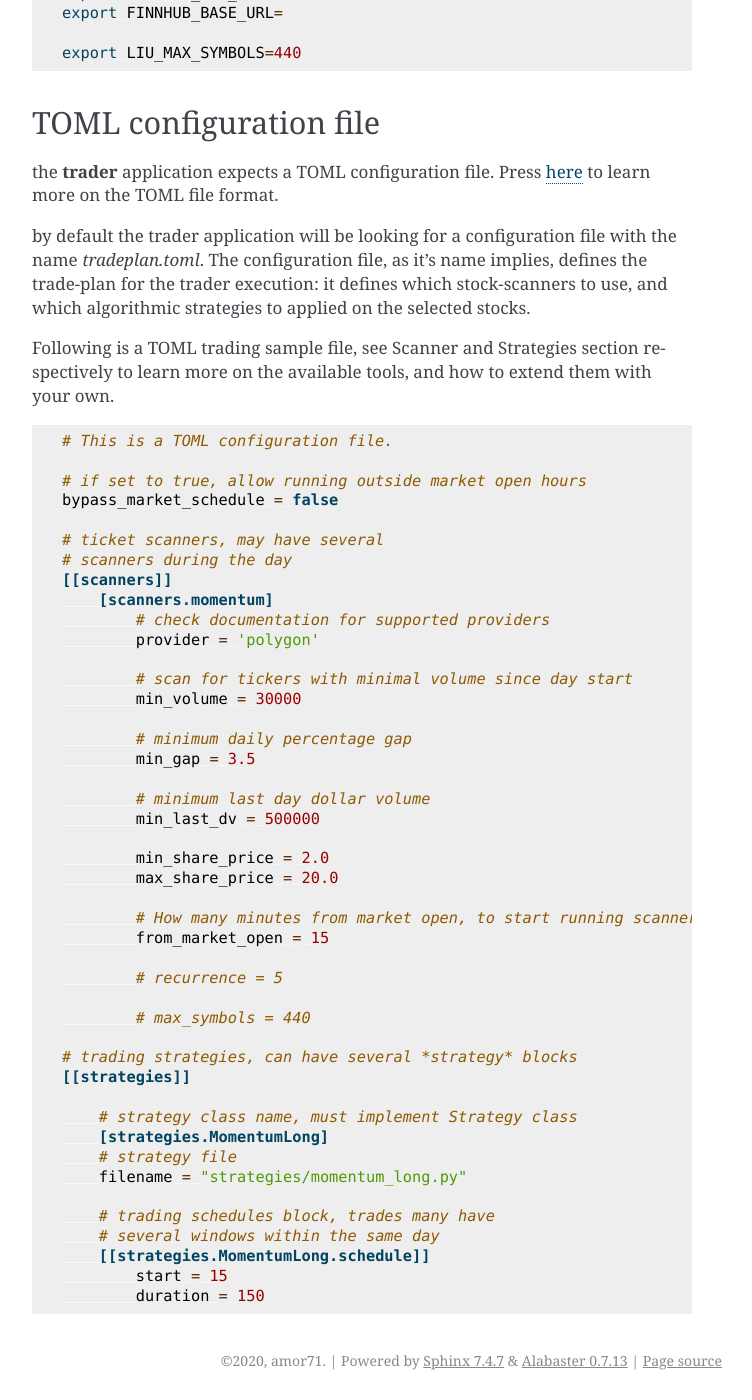
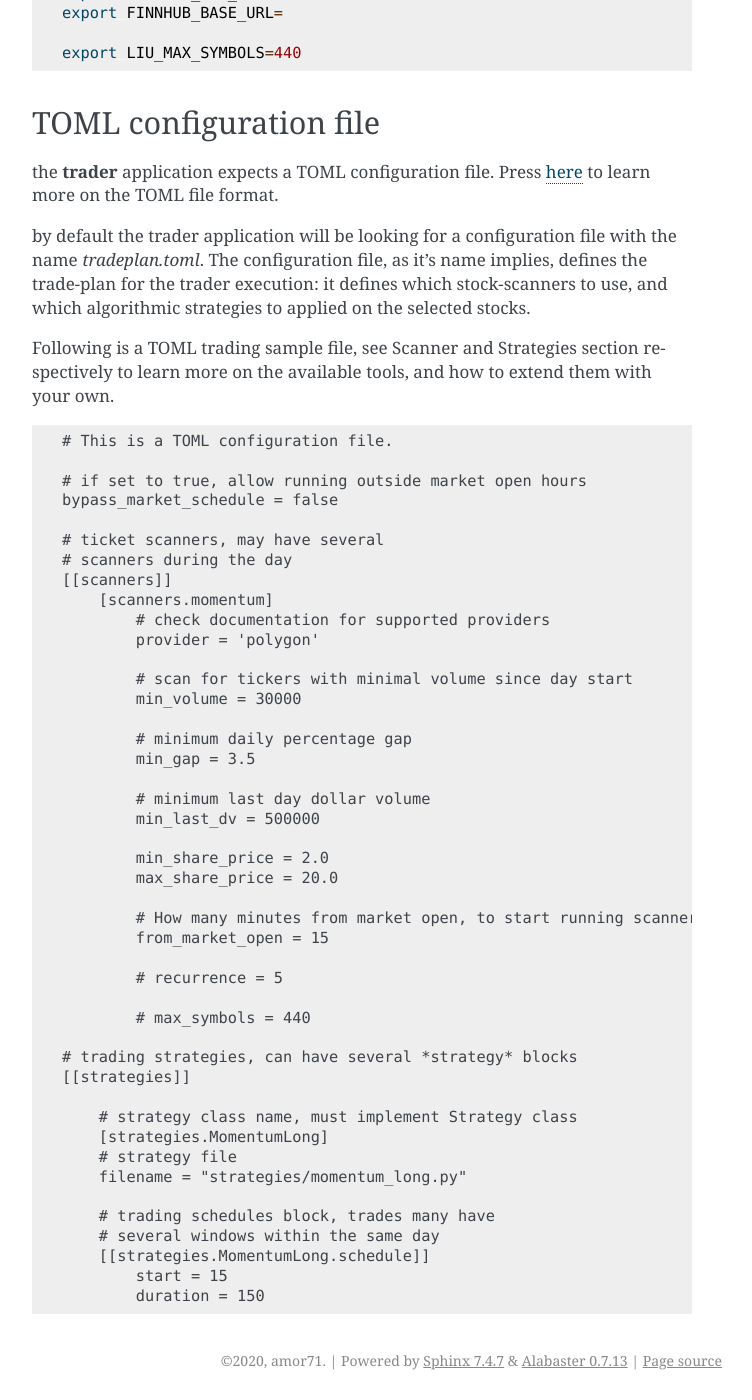
Before and after one commit to amor71/LiuAlgoTrader, a Sphinx documentation site: the page built from docs/source/Configuration.rst, in a window 1280 px wide and 1400 px high, scrolled down 878 px. Shown: the whole window, without its empty margins (388-1140 px from the left). Built offline with Sphinx 7.4.7, drawn with Linux system fonts in a browser that asks for light colours.

Commit message:
Update Configuration.rst

```diff
--- a/docs/source/Configuration.rst
+++ b/docs/source/Configuration.rst
@@ -66,7 +66,7 @@ see Scanner and Strategies section respectively
 to learn more on the available tools, and how to extend
 them with your own.
 
-.. code-block:: TOML
+.. code-block:: none
 
     # This is a TOML configuration file.
 
```
